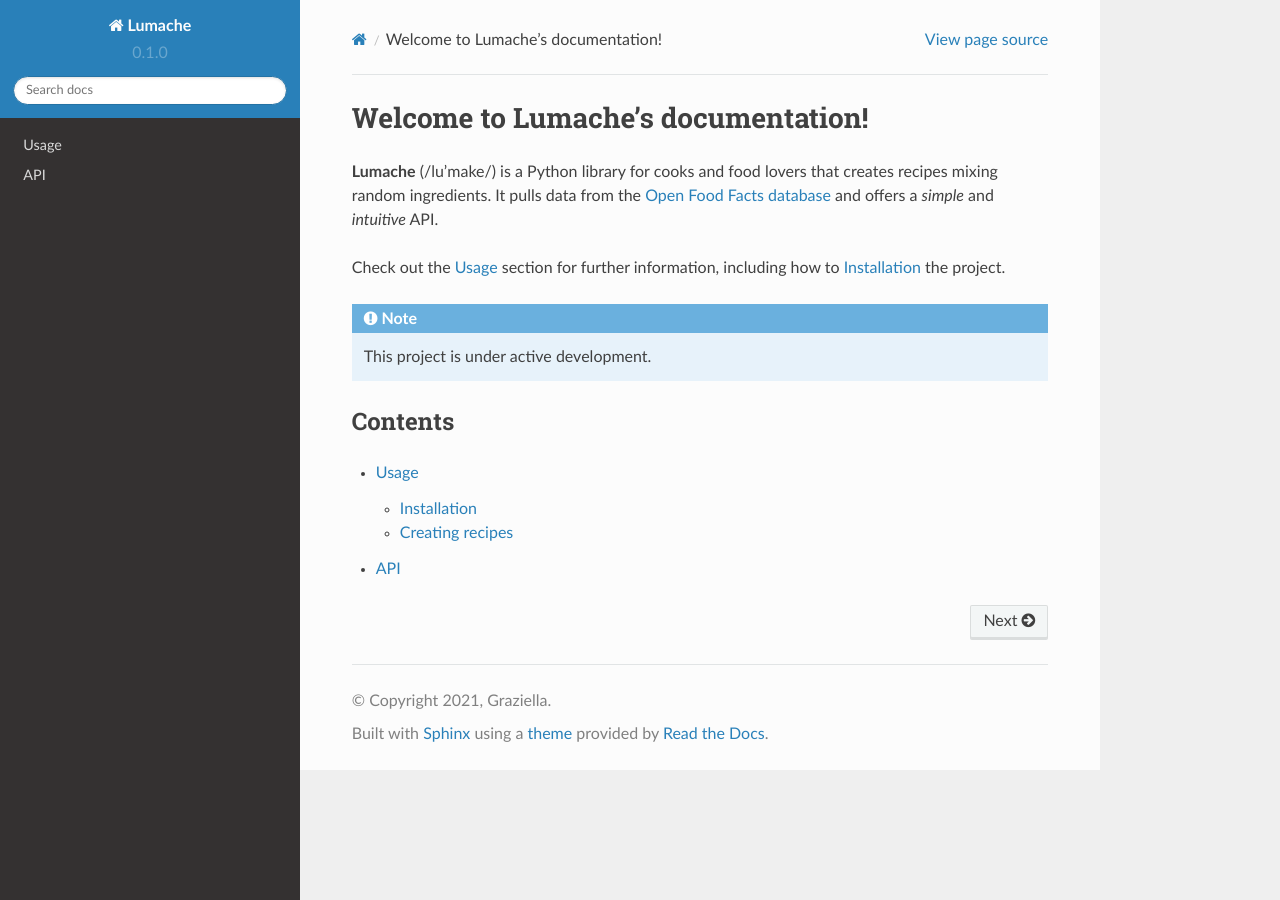
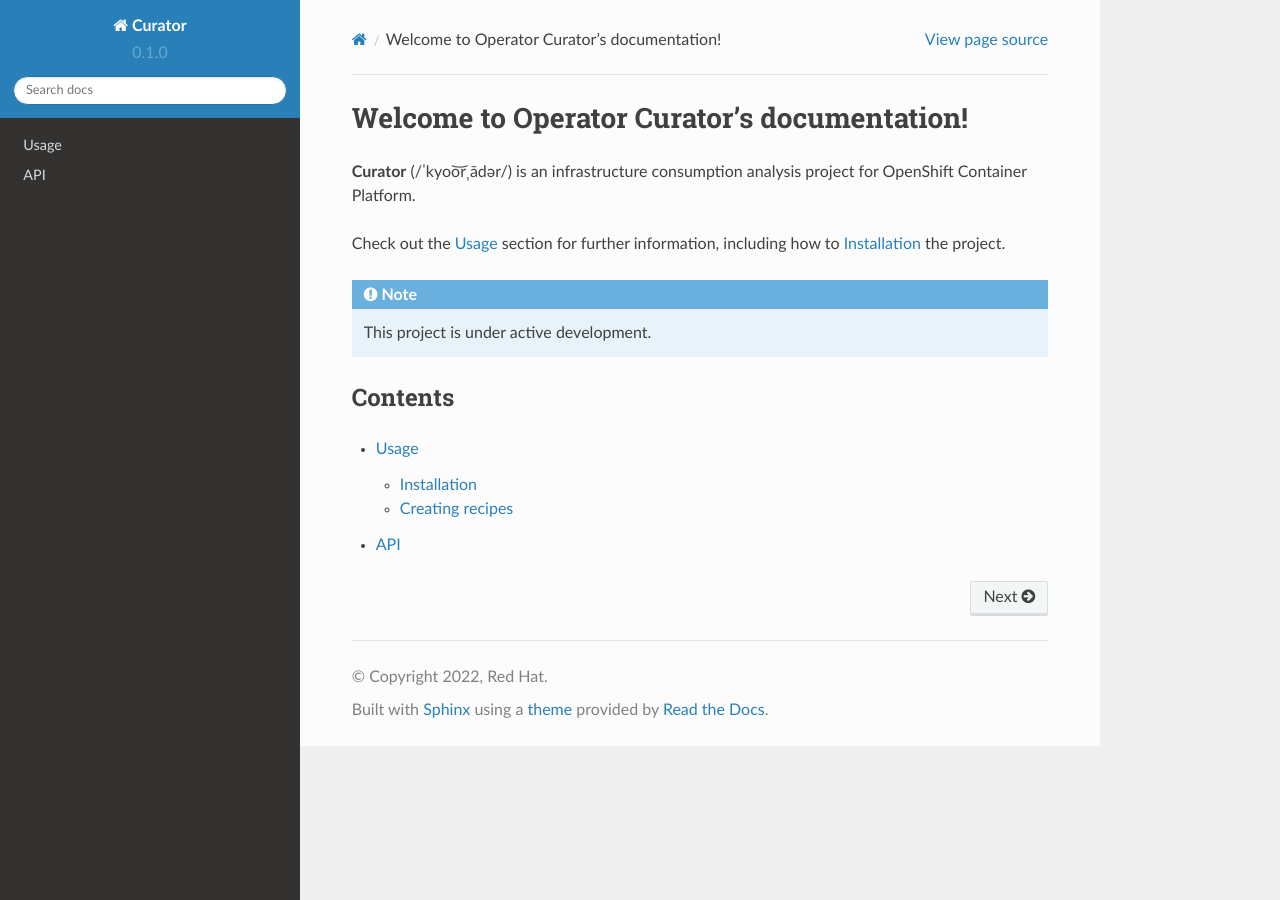
Before and after one commit to gagansk/curatorOperator, a Sphinx documentation site: the page built from docs/source/index.rst, in a window 1280 px wide. Built offline with Sphinx 7.4.7 and the Read the Docs theme 2.0.0, drawn with Linux system fonts in a browser that asks for light colours.

Commit message:
Initial commit

```diff
--- a/docs/source/api.rst
+++ b/docs/source/api.rst
@@ -4,4 +4,4 @@
 .. autosummary::
    :toctree: generated
 
-   lumache
+   curator
--- a/docs/source/conf.py
+++ b/docs/source/conf.py
@@ -2,9 +2,9 @@
 
 # -- Project information
 
-project = 'Lumache'
-copyright = '2021, Graziella'
-author = 'Graziella'
+project = 'Curator'
+copyright = '2022, Red Hat'
+author = 'Red Hat'
 
 release = '0.1'
 version = '0.1.0'
--- a/docs/source/index.rst
+++ b/docs/source/index.rst
@@ -1,10 +1,7 @@
-Welcome to Lumache's documentation!
-===================================
+Welcome to Operator Curator's documentation!
+============================================
 
-**Lumache** (/lu'make/) is a Python library for cooks and food lovers
-that creates recipes mixing random ingredients.
-It pulls data from the `Open Food Facts database <https://world.openfoodfacts.org/>`_
-and offers a *simple* and *intuitive* API.
+**Curator** (/ˈkyo͝orˌādər/) is an infrastructure consumption analysis project for OpenShift Container Platform.
 
 Check out the :doc:`usage` section for further information, including
 how to :ref:`installation` the project.
--- a/pyproject.toml
+++ b/pyproject.toml
@@ -3,6 +3,6 @@
 build-backend = "flit_core.buildapi"
 
 [project]
-name = "lumache"
-authors = [{name = "Graziella", email = "graziella@lumache"}]
+name = "curator"
+authors = [{name = "Red Hat", email = "curator@redhat.com"}]
 dynamic = ["version", "description"]
```
